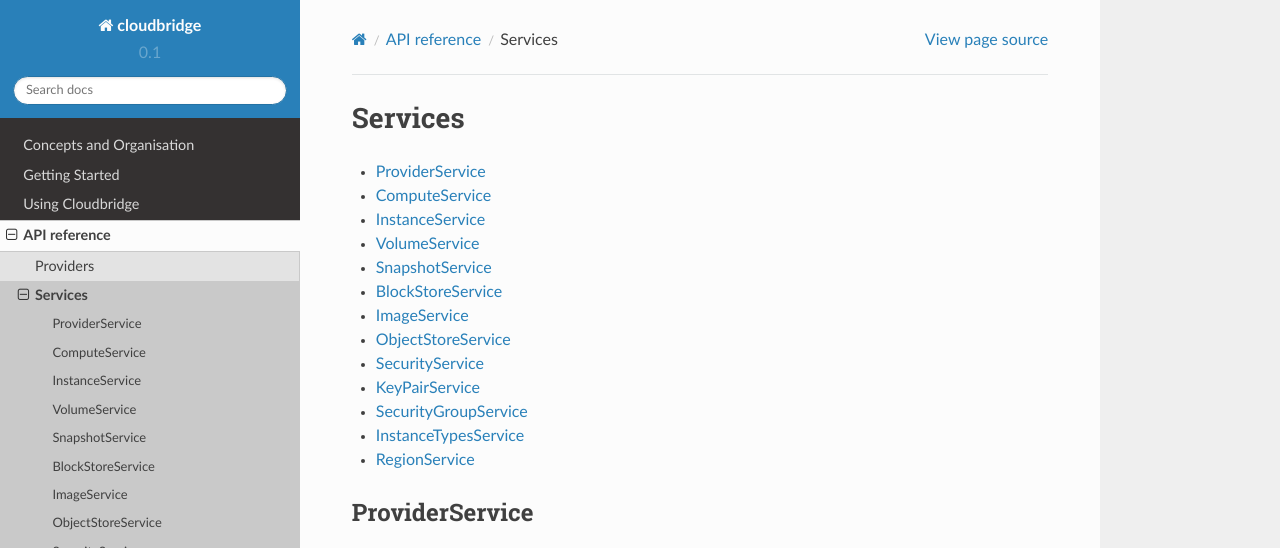
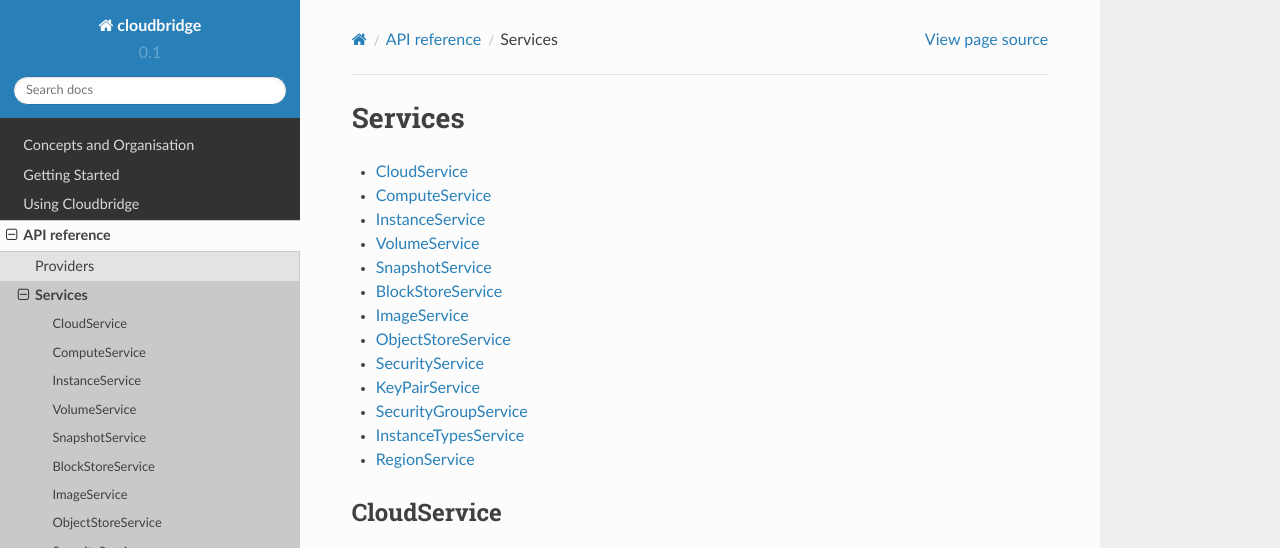
Before and after one commit to CloudVE/cloudbridge, a Sphinx documentation site: the page built from docs/api_docs/cloud/services.rst, in a window 1280 px wide and 900 px high, cut to the strip 0-548 px from the top of the window. Built offline with Sphinx 7.4.7 and the Read the Docs theme 2.0.0, drawn with Linux system fonts in a browser that asks for light colours.

Commit message:
Fixed overlooked doc error during rename of ProviderService to CloudService.

```diff
--- a/docs/api_docs/cloud/services.rst
+++ b/docs/api_docs/cloud/services.rst
@@ -3,9 +3,9 @@ Services
 
 .. contents:: :local:
 
-ProviderService
+CloudService
 ---------------
-.. autoclass:: cloudbridge.cloud.interfaces.services.ProviderService
+.. autoclass:: cloudbridge.cloud.interfaces.services.CloudService
     :members:
 
 ComputeService
```
